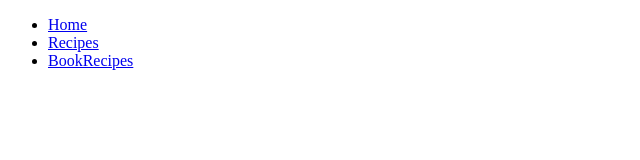
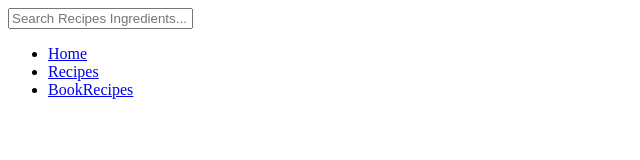
Before and after one commit to eva1606/cookify_project, a plain HTML site: page frontend/chefpage.html in a window 1280 px wide. Shown: the whole page, without its empty margins (0-640 px from the left). Drawn offline with Linux system fonts and the light colour scheme.

Commit message:
Include search bar in header

```diff
--- a/frontend/chefpage.html
+++ b/frontend/chefpage.html
@@ -9,6 +9,9 @@
 <body>
     <header class="header">
         <a href="chefpage.html" class="logo"></a>
+        <div class="search-container">
+            <input type="text" placeholder="Search Recipes Ingredients..." class="search-bar">
+        </div>
         <nav class="nav">
             <ul class="menu">
                 <li><a href="home.html">Home</a></li>
```
